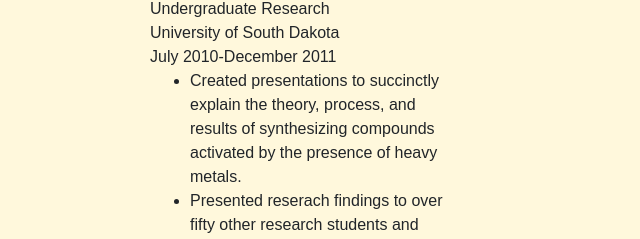
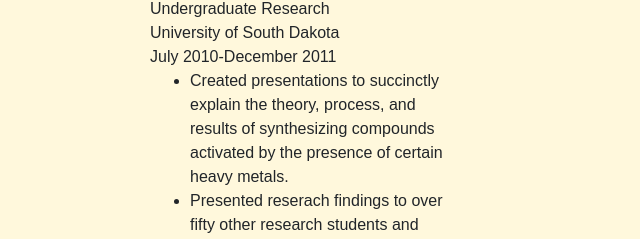
Before and after one commit to SarahTech-alt/SarahTech-alt.github.io, a plain HTML site: page index.html in a window 1280 px wide. Shown: the part 1182-1421 px from the top of the page, 505-1145 px from the left. Drawn offline with nearby package versions, Linux system fonts and the light colour scheme.

Commit message:
Update index.html

```diff
--- a/index.html
+++ b/index.html
@@ -69,7 +69,7 @@
         <p>Undergraduate Research<p>
           <p>University of South Dakota</p>
           <p>July 2010-December 2011</p>
-          <p><ul><li>Created presentations to succinctly explain the theory, process, and results of synthesizing compounds activated by the presence of heavy metals.</li>
+          <p><ul><li>Created presentations to succinctly explain the theory, process, and results of synthesizing compounds activated by the presence of certain heavy metals.</li>
                  <li>Presented reserach findings to over fifty other research students and professors.</li></ul></p>
        </div>
      </div>
```
